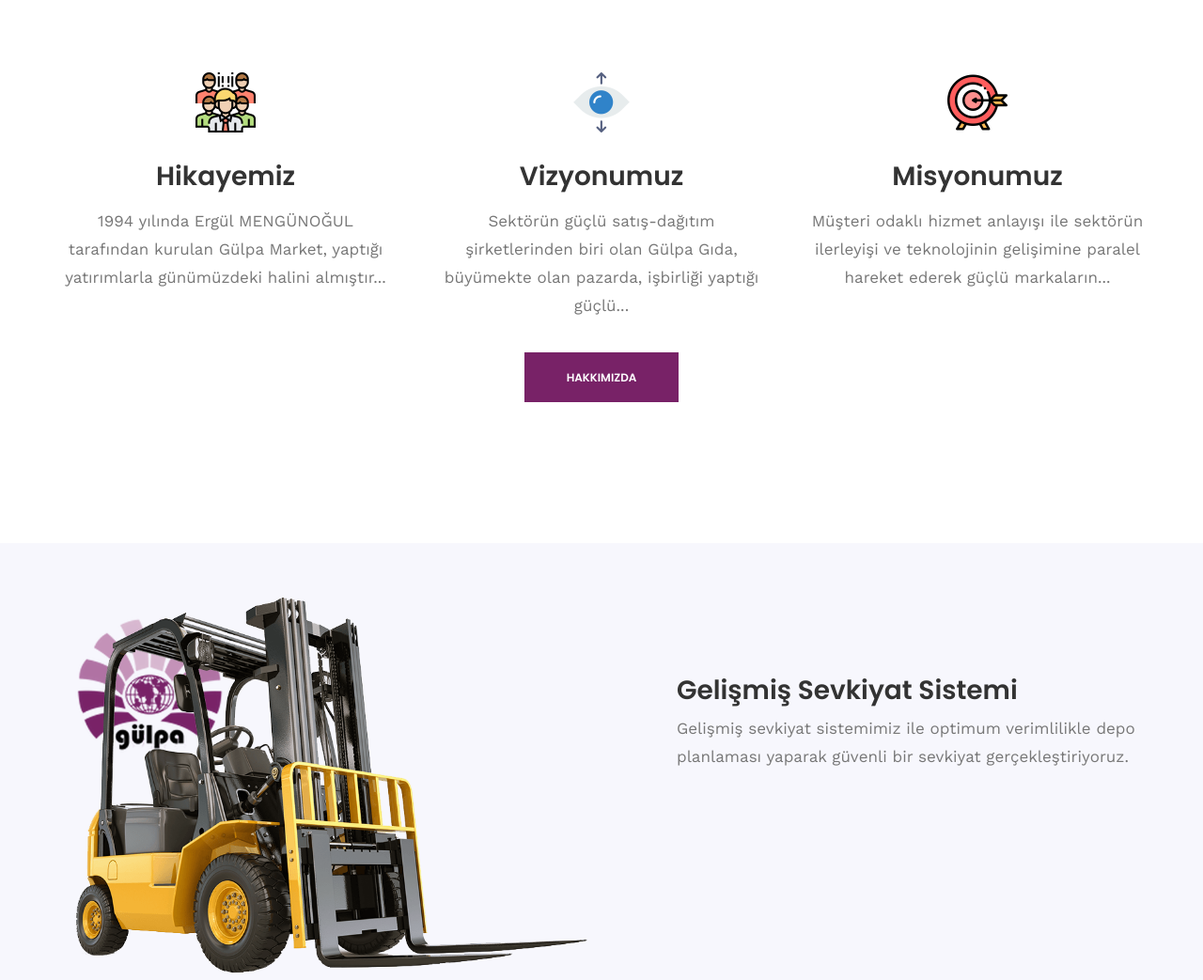
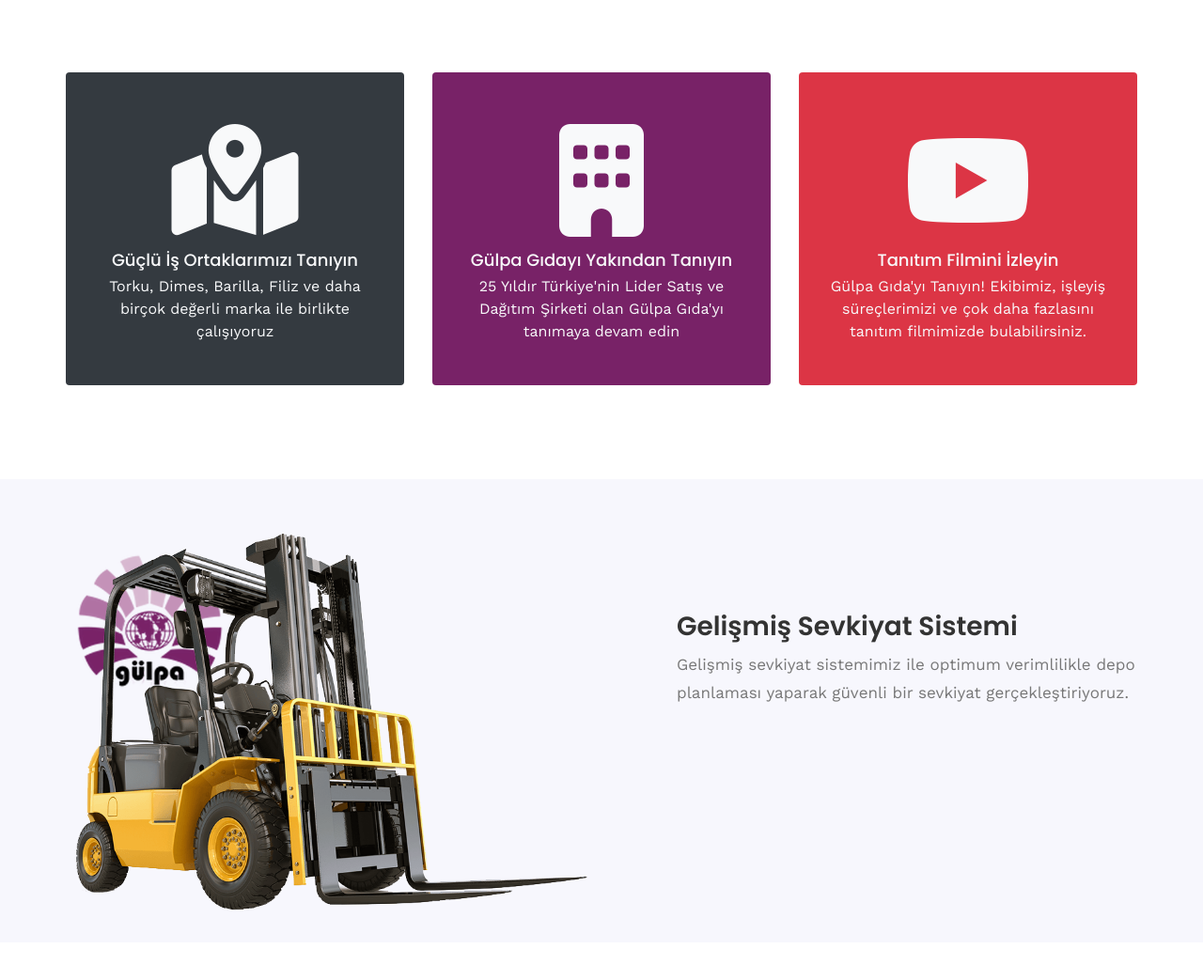
Before and after one commit to CoffeeappStudios/gulpa_site, a plain HTML site: page index.html in a window 1280 px wide. Shown: the part 1173-2216 px from the top of the page at 94% size. Drawn offline with nearby package versions, Linux system fonts and the light colour scheme.

Commit message:
home page and brand page some changes

```diff
--- a/Styles/style.css
+++ b/Styles/style.css
@@ -825,6 +825,8 @@ header.transparent-header {
 .blog-inner {
     overflow: hidden;
 }
+.middle-card-bg {background-color:#782267}
+
 .tag-blog > a {
   background: #782267 none repeat scroll 0 0;
   border-radius: 30px;
@@ -1504,6 +1506,7 @@ header.transparent-header {
 
 .team-box {
     padding: 25px;
+    cursor: pointer;
 }
 .team-title {
     margin-bottom: 20px;
--- a/index.html
+++ b/index.html
@@ -198,40 +198,62 @@
                         </div>
                     </div>
                 </div>
+
+                <div class="team-area">
+                    <div class="container">
+
                         <div class="row">
-                    <div class="col-xl-4 col-lg-4 col-md-4">
-                        <div class="single-features text-center mb-30">
-                            <img width="64" height="64" src="Images/icon/story.png" alt="">
-                            <h2>Hikayemiz</h2>
-                            <p>1994 yılında Ergül MENGÜNOĞUL tarafından kurulan Gülpa Market, yaptığı yatırımlarla günümüzdeki halini almıştır...</p>
+                            <div class="col-xl-4 col-lg-4 col-md-4 ">
+                                <a href="./Pages/brands.html">
+                                        <div class="team-box text-center mb-30 bg-dark rounded">
+
+                                                <div class="team-title">
+                                                    <h1><i class="fas fa-map-marked-alt fa-3x mb-2 text-light"></i></h1>
+                                                    <h3 class="text-light">Güçlü İş Ortaklarımızı Tanıyın</h3>
+                                                    <span class="text-light">Torku, Dimes, Barilla, Filiz ve daha birçok değerli marka ile birlikte çalışıyoruz </span>
                                                 </div>
+
+                                            </div>
+                                </a>
+
                             </div>
                             <div class="col-xl-4 col-lg-4 col-md-4">
-                        <div class="single-features text-center mb-30">
-                            <img width="64" height="64" src="Images/icon/vision.png" alt="">
-                            <h2>Vizyonumuz</h2>
-                            <p>Sektörün güçlü satış-dağıtım şirketlerinden biri olan Gülpa Gıda, büyümekte olan pazarda, işbirliği yaptığı güçlü...</p>
+                                <a href="./Pages/about.html">
+                                        <div class="team-box text-center mb-30 middle-card-bg rounded">
+
+                                                <div class="team-title">
+                                                        <h1><i class="fas fa-building fa-3x mb-2 text-light"></i></h1>
+                                                    <h3 class="text-light">Gülpa Gıdayı Yakından Tanıyın</h3>
+                                                    <span class="text-light">25 Yıldır Türkiye'nin Lider Satış ve Dağıtım Şirketi olan Gülpa Gıda'yı tanımaya devam edin</span>
                                                 </div>
+
+                                            </div>
+                                </a>
+
                             </div>
                             <div class="col-xl-4 col-lg-4 col-md-4">
-                        <div class="single-features text-center mb-30">
-                            <img width="64" height="64" src="Images/icon/mission.png" alt="">
-                            <h2>Misyonumuz</h2>
-                            <p>Müşteri odaklı hizmet anlayışı ile sektörün ilerleyişi ve teknolojinin gelişimine paralel hareket ederek güçlü markaların...</p>
+                                <a target="_blank" href="https://www.youtube.com/watch?v=3Jon2d6GOgs">
+                                        <div class="team-box text-center mb-30 bg-danger rounded">
+
+                                                <div class="team-title">
+                                                        <h1><i class="fab fa-youtube fa-3x mb-2 text-light"></i></h1>
+                                                    <h3 class="text-light">Tanıtım Filmini İzleyin</h3>
+                                                    <span class="text-light">Gülpa Gıda'yı Tanıyın! Ekibimiz, işleyiş süreçlerimizi ve çok daha fazlasını tanıtım filmimizde bulabilirsiniz.</span>
+                                                </div>
+
+                                            </div>
+
+                                </a>
+
+                            </div>
+
                         </div>
                     </div>
                 </div>
-                <div class="row">
-                    <div class="col-xl-12">
-                        <div class="features-title text-center mb-80">
-                            <h2>
-                                <a href="Pages/about.html"><button class="btn">
-                                    Hakkımızda
-                                </button></a>
-                            </h2>
-                        </div>
-                    </div>
-                </div>
+
+
+
+
             </div>
         </div>
         <!-- features-area start -->
```
Also changed, not shown: Pages/brands.html (+5 -1 lines), 1 other file. Lines whose indentation alone changed are shown as unchanged.
